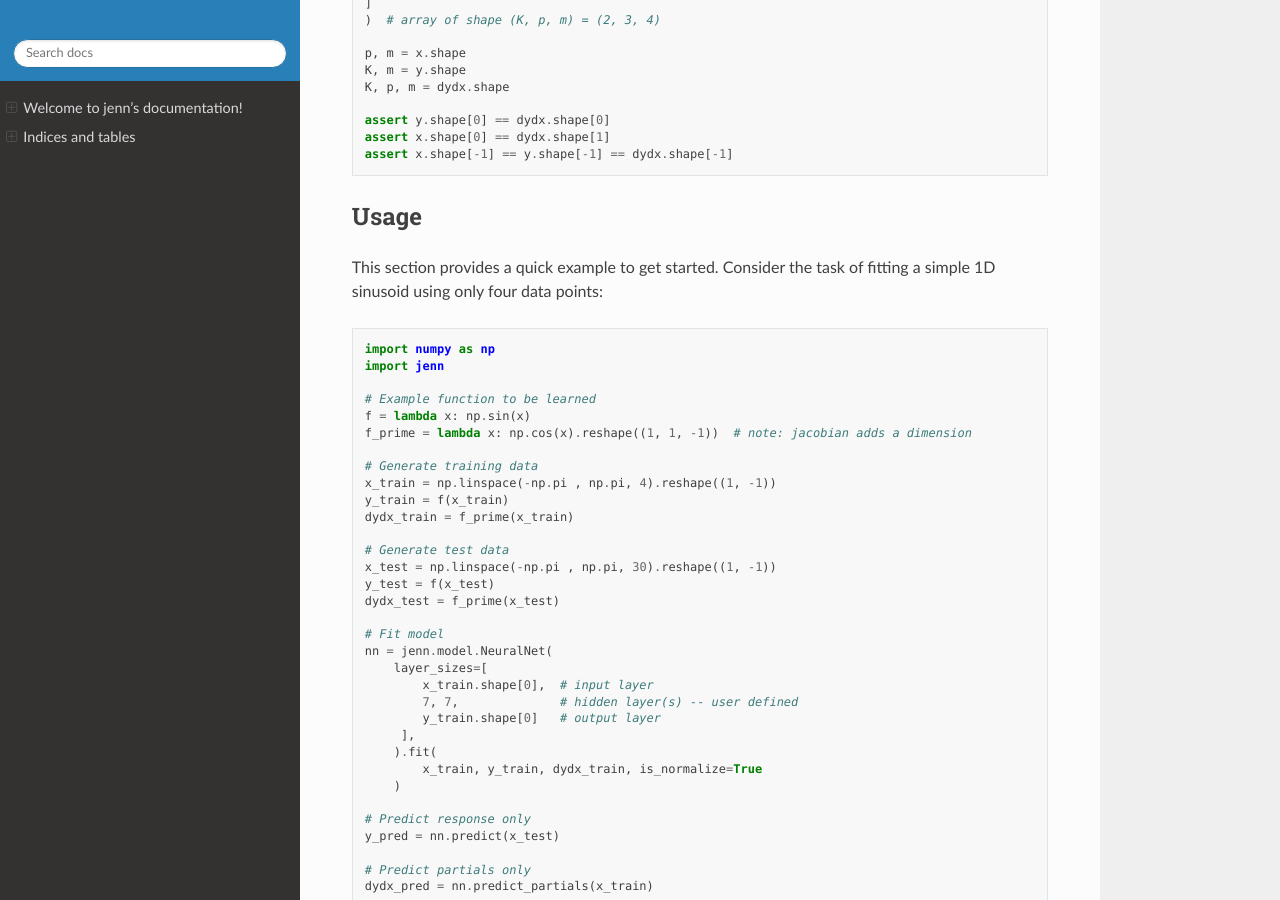
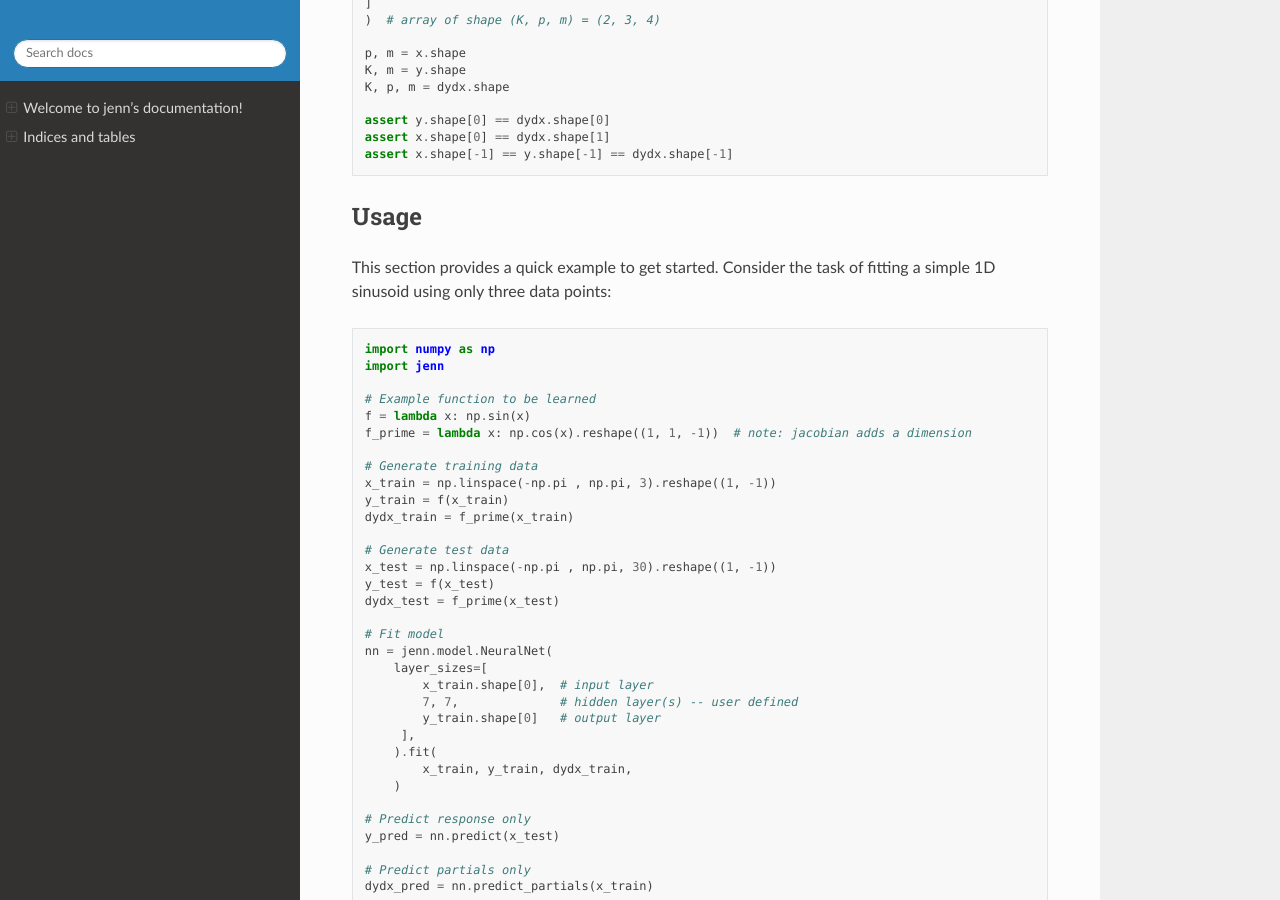
Before and after one commit to shb84/JENN, a Sphinx documentation site: the page built from docs/source/index.rst, in a window 1280 px wide and 900 px high, scrolled down 2416 px. Built offline with Sphinx 7.4.7 and the Read the Docs theme 2.0.0, drawn with Linux system fonts in a browser that asks for light colours.

Commit message:
update quickstart example

```diff
--- a/docs/source/index.rst
+++ b/docs/source/index.rst
@@ -203,7 +203,7 @@ Usage
 -----
 
 This section provides a quick example to get started. Consider the task of fitting
-a simple 1D sinusoid using only four data points::
+a simple 1D sinusoid using only three data points::
 
     import numpy as np
     import jenn
@@ -213,7 +213,7 @@ a simple 1D sinusoid using only four data points::
     f_prime = lambda x: np.cos(x).reshape((1, 1, -1))  # note: jacobian adds a dimension
 
     # Generate training data
-    x_train = np.linspace(-np.pi , np.pi, 4).reshape((1, -1))
+    x_train = np.linspace(-np.pi , np.pi, 3).reshape((1, -1))
     y_train = f(x_train)
     dydx_train = f_prime(x_train)
 
@@ -230,7 +230,7 @@ a simple 1D sinusoid using only four data points::
             y_train.shape[0]   # output layer
          ],
         ).fit(
-            x_train, y_train, dydx_train, is_normalize=True
+            x_train, y_train, dydx_train,
         )
 
     # Predict response only
```
Also changed, not shown: docs/examples/demo_1_sinusoid.ipynb, docs/examples/quickstart.ipynb, docs/pics/JENN_vs_NN_1D.png, docs/pics/example_goodness_of_fit.png, docs/pics/example_sensitivity_profile.png.
